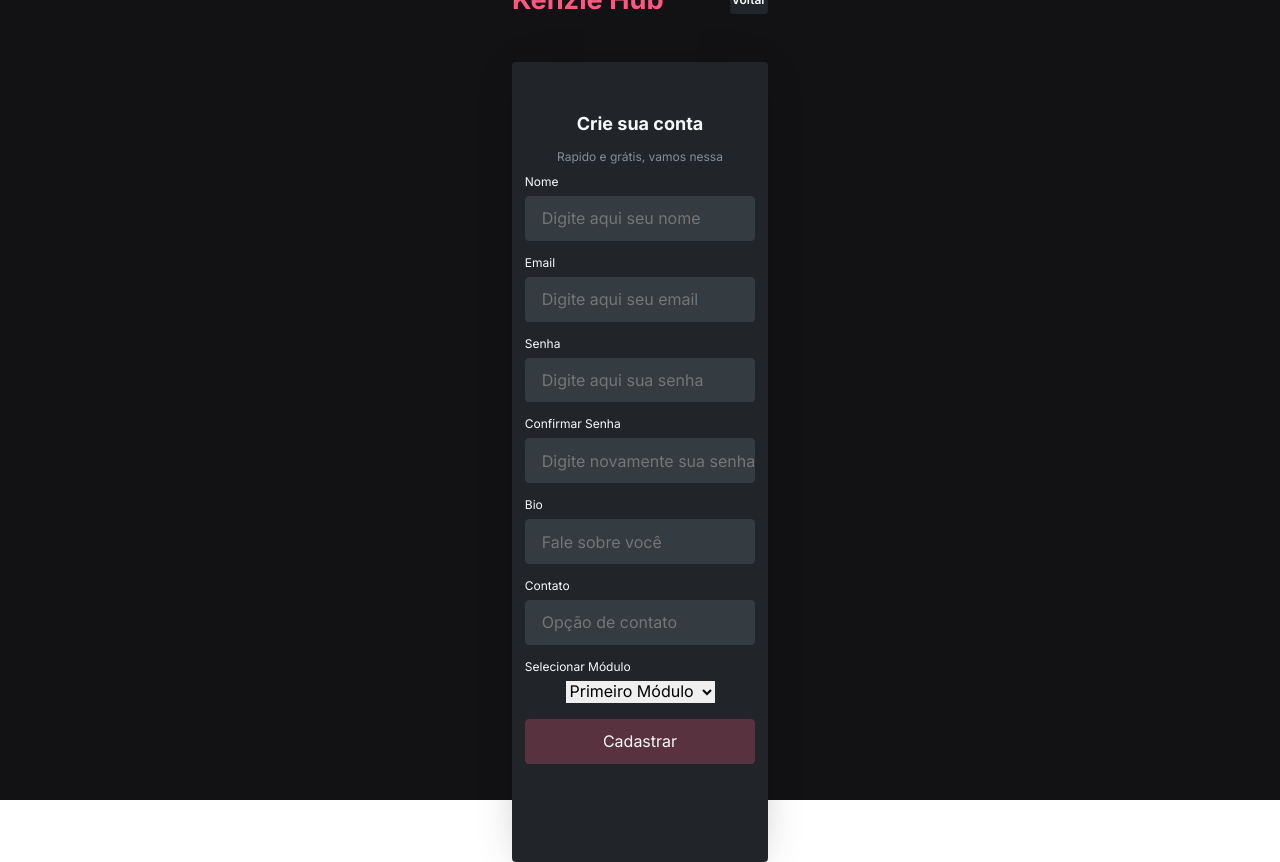
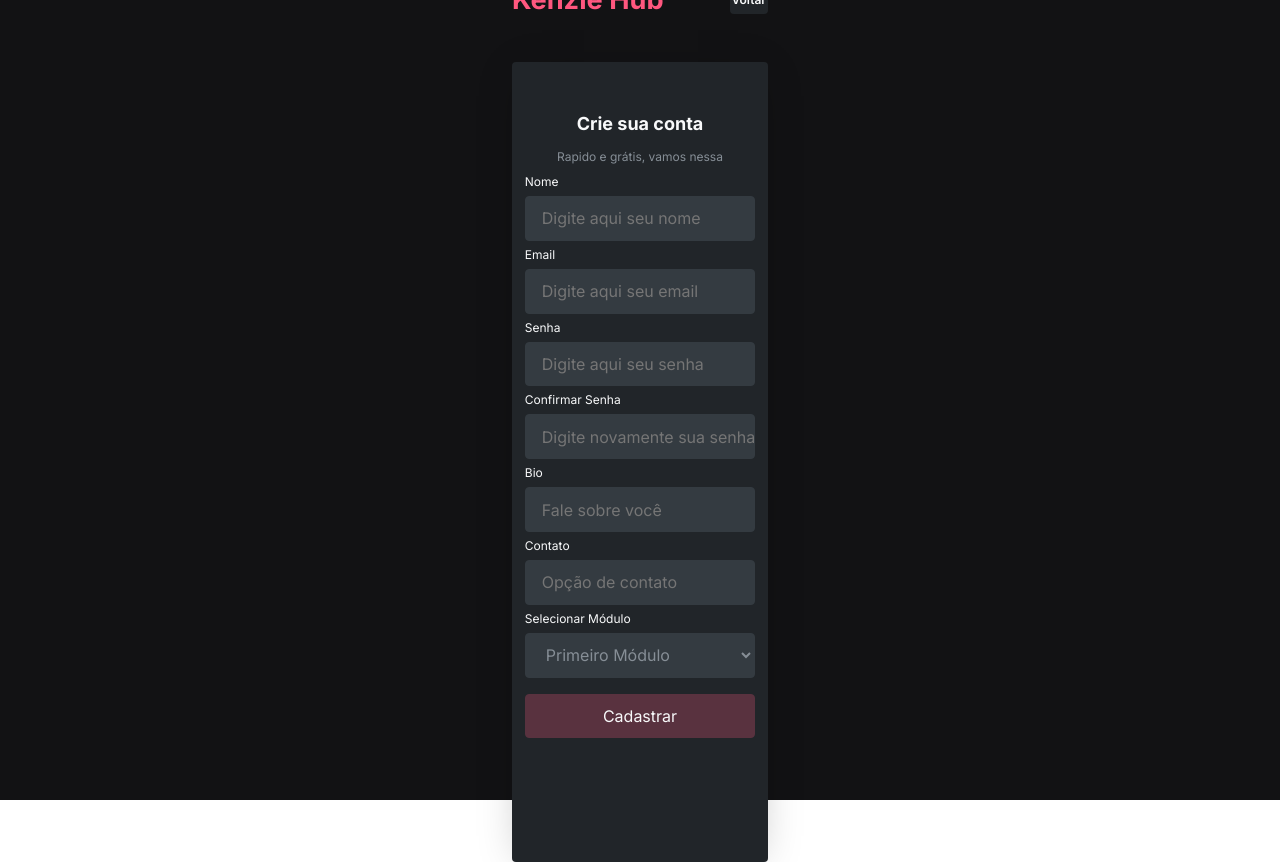
Before and after one commit to amonfanticelli/KenzieHub, a React (Create React App) app: page /Register in a window 1280 px wide. Built offline with nearby package versions, Linux system fonts and the light colour scheme.

Commit message:
entrega completa

```diff
--- a/package.json
+++ b/package.json
@@ -3,7 +3,11 @@
   "version": "0.1.0",
   "private": true,
   "dependencies": {
+    "@emotion/react": "^11.10.0",
+    "@emotion/styled": "^11.10.0",
     "@hookform/resolvers": "^2.9.7",
+    "@mui/icons-material": "^5.8.4",
+    "@mui/material": "^5.9.3",
     "@testing-library/jest-dom": "^5.16.4",
     "@testing-library/react": "^13.3.0",
     "@testing-library/user-event": "^13.5.0",
@@ -12,6 +16,7 @@
     "react": "^18.2.0",
     "react-dom": "^18.2.0",
     "react-hook-form": "^7.34.0",
+    "react-icons": "^4.4.0",
     "react-router-dom": "^6.3.0",
     "react-scripts": "5.0.1",
     "react-toastify": "^9.0.7",
--- /dev/null
+++ b/src/components/Input/index.jsx
@@ -0,0 +1,22 @@
+import { forwardRef } from "react";
+import { BiErrorCircle } from "react-icons/bi";
+
+import { Container, Error } from "./styles";
+
+const Input = forwardRef(({ id, label, error, ...register }, ref) => (
+  <>
+    <label htmlFor={id}>{label}</label>
+    <Container>
+      <input id={id} type="text" {...register} ref={ref} />
+
+      {error?.message && (
+        <Error>
+          <BiErrorCircle />
+          <span>{error.message}</span>
+        </Error>
+      )}
+    </Container>
+  </>
+));
+
+export default Input;
--- /dev/null
+++ b/src/components/Input/styles.js
@@ -0,0 +1,61 @@
+import styled from "styled-components";
+
+export const Container = styled.div`
+  display: flex;
+  align-items: center;
+  justify-content: center;
+  position: relative;
+  width: 100%;
+  input {
+    width: 90%;
+    height: 2.8rem;
+    min-height: 1.5rem;
+    padding-left: 1rem;
+
+    background-color: var(--color-grey-2);
+    border: 1.2182px solid #343b41;
+    border-radius: 4px;
+
+    font-style: normal;
+    font-weight: 400;
+    font-size: 1rem;
+    line-height: 1.625rem;
+  }
+  svg {
+    position: absolute;
+    color: red;
+    right: 30%;
+
+    color: #f10;
+    width: 20px;
+    height: 20px;
+  }
+`;
+
+export const Error = styled.div`
+  position: relative;
+  display: flex;
+  &:hover span {
+    opacity: 1;
+  }
+  span {
+    position: absolute;
+    background-color: #f10;
+    padding: 4px 15px;
+    border-radius: 3px;
+    left: 25px;
+    top: -1px;
+    opacity: 0;
+    transition: opacity 0.4s;
+    &::before {
+      content: "";
+      border-style: solid;
+      border-width: 10px 7px 0 7px;
+      transform: rotate(90deg);
+      border-color: #f10 transparent;
+      position: absolute;
+      top: 4px;
+      left: -7px;
+    }
+  }
+`;
--- a/src/pages/Login/index.jsx
+++ b/src/pages/Login/index.jsx
@@ -4,11 +4,19 @@ import { useNavigate, Link } from "react-router-dom";
 import { yupResolver } from "@hookform/resolvers/yup";
 import { useForm } from "react-hook-form";
 import * as yup from "yup";
-import React from "react";
 import { toast } from "react-toastify";
 import "react-toastify/dist/ReactToastify.css";
+import { FaRegEye } from "react-icons/fa";
+import { FaRegEyeSlash } from "react-icons/fa";
+import { useState } from "react";
 
 const Login = () => {
+  let inputType = "password";
+  const [visible, setVisibility] = useState("password");
+  const changeInputType = () => {
+    console.warn(inputType);
+    visible === "password" ? setVisibility("text") : setVisibility("password");
+  };
   const notifyAddCart = () =>
     toast.success("Adicionado ao carrinho!", { autoClose: 1000 });
 
@@ -22,7 +30,7 @@ const Login = () => {
   const formSchema = yup.object().shape({
     email: yup
       .string()
-      .email("Precisar se um email")
+      .email("Precisa ser um email")
       .required("Email obrigatório"),
     password: yup.string().required("Senha obrigatória"),
   });
@@ -69,18 +77,23 @@ const Login = () => {
         <label htmlFor="password">Senha</label>
         <input
           id="password"
-          type="password"
+          type={visible}
           placeholder="Senha"
           {...register("password")}
+        />{" "}
+        <FaRegEye
+          onClick={() => changeInputType()}
+          className="passwordIconShow"
         />
         <span>{errors.password?.message}</span>
         <button className="login" type="submit">
           Entrar
         </button>
         <span>Ainda não possui uma conta?</span>
-        <button className="registerButton">
-          <Link to="/Register"> Cadastre-se</Link>{" "}
-        </button>
+        <Link className="registerButton" to="/Register">
+          {" "}
+          Cadastre-se
+        </Link>
       </LoginForm>
     </Container>
   );
--- a/src/pages/Login/style.js
+++ b/src/pages/Login/style.js
@@ -19,6 +19,7 @@ export const Container = styled.section`
 `;
 
 export const LoginForm = styled.form`
+  position: relative;
   margin-top: 7rem;
   display: flex;
   flex-direction: column;
@@ -68,6 +69,12 @@ export const LoginForm = styled.form`
     line-height: 1.625rem;
   }
 
+  .passwordIconShow {
+    position: absolute;
+    right: 10%;
+    bottom: 52%;
+  }
+
   .login {
     width: 90%;
     height: 2.8rem;
@@ -96,14 +103,16 @@ export const LoginForm = styled.form`
     height: 2.8rem;
     min-height: 1.5rem;
     margin: 1rem;
+    display: flex;
+    align-items: center;
+    justify-content: center;
+    color: var(--color-grey-0);
 
     background: var(--color-grey-1);
 
     border: 1.2182px solid #59323f;
     border-radius: 4px;
-    a {
-      color: var(--color-grey-0);
-    }
+
     &:hover {
       transition: 0.8s;
       background: var(--color-grey-4);
--- a/src/pages/Singup/index.jsx
+++ b/src/pages/Singup/index.jsx
@@ -7,6 +7,8 @@ import { useNavigate, Link } from "react-router-dom";
 import React from "react";
 import { toast } from "react-toastify";
 import "react-toastify/dist/ReactToastify.css";
+// import { BiErrorCircle } from "react-icons/bi";
+import Input from "../../components/Input";
 
 const Singup = () => {
   const accountCreated = () =>
@@ -68,7 +70,6 @@ const Singup = () => {
     await api
       .post("users", newData)
       .then((response) => {
-        // navigate("/");
         response.status === 201
           ? navigate("/") && accountCreated()
           : accountError();
@@ -79,66 +80,83 @@ const Singup = () => {
     <Container>
       <ContainerTitle>
         <h1 className="kenzieHubTitle">Kenzie Hub</h1>
-        <button className="returnButton">
-          <Link to="/"> Voltar</Link>{" "}
-        </button>
+        <Link className="returnButton" to="/">
+          {" "}
+          Voltar
+        </Link>{" "}
       </ContainerTitle>
 
       <RegisterForm onSubmit={handleSubmit(onSubmit)}>
         <h2>Crie sua conta</h2>
         <p>Rapido e grátis, vamos nessa</p>
-        <label htmlFor="user">Nome</label>
+
+        <Input
+          id="user"
+          placeholder="Digite aqui seu nome"
+          label="Nome"
+          {...register("name")}
+          error={errors?.name}
+          type="text"
+        />
+        {/* <label htmlFor="user">Nome</label>
+
         <input
           id="user"
           placeholder="Digite aqui seu nome"
           type="text"
           {...register("name")}
-        />
-        <span>{errors.name?.message}</span>
-        <label htmlFor="userEmail">Email</label>
-        <input
+        /> */}
+        {/* {<errors.name?.message&& (<Error>
+            <BiErrorCircle />
+            </Error>
+            )}
+           */}
+        {/* <span>{errors.name?.message}</span> */}
+        <Input
           id="userEmail"
           placeholder="Digite aqui seu email"
+          label="Email"
+          {...register("email")}
+          error={errors?.email}
           type="text"
+        />
+
+        <Input
+          id="userPassword"
+          placeholder="Digite aqui seu senha"
+          label="Senha"
           {...register("email")}
+          error={errors?.password}
+          type="password"
         />
-        <span>{errors.email?.message}</span>
-        <label htmlFor="userPassword">Senha</label>
-        <input
-          id="userPassword"
-          placeholder="Digite aqui sua senha"
-          type="password"
-          {...register("password")}
-        />
-        <span>{errors.password?.message}</span>
-        <label htmlFor="userPasswordCheck">Confirmar Senha</label>
-        <input
+
+        <Input
           id="userPasswordCheck"
           placeholder="Digite novamente sua senha"
+          label="Confirmar Senha"
+          {...register("userPasswordCheck")}
+          error={errors?.userPasswordCheck}
           type="password"
-          {...register("userPasswordCheck")}
         />
-        <span>{errors.userPasswordCheck?.message}</span>
-        <label className="label" htmlFor="bio">
-          Bio
-        </label>
-        <input
+
+        <Input
           id="bio"
           placeholder="Fale sobre você"
+          label="Bio"
+          {...register("bio")}
+          error={errors?.bio}
           type="text"
-          {...register("bio")}
         />
-        <span>{errors.bio?.message}</span>
-        <label className="label" htmlFor="contact">
-          Contato
-        </label>
-        <input
+
+        <Input
           id="contact"
           placeholder="Opção de contato"
+          label="Contato"
+          {...register("contact")}
+          error={errors?.bio}
           type="text"
-          {...register("contact")}
         />
-        <span>{errors.contact?.message}</span>
+
         <label htmlFor="select"> Selecionar Módulo</label>
         <select name="" id="select" {...register("course_module")}>
           <option value="Primeiro módulo (Introdução ao Frontend)<">
--- a/src/pages/Singup/style.js
+++ b/src/pages/Singup/style.js
@@ -27,7 +27,7 @@ export const ContainerTitle = styled.div`
     color: var(--color-primary);
   }
 
-  button {
+  .returnButton {
     font-style: normal;
     font-weight: 600;
     font-size: 0.75rem;
@@ -35,7 +35,7 @@ export const ContainerTitle = styled.div`
     text-align: center;
     width: 15%;
     height: 100%;
-
+    color: var(--color-grey-0);
     background-color: var(--color-grey-3);
     border-radius: 4px;
 
@@ -44,14 +44,8 @@ export const ContainerTitle = styled.div`
     white-space: nowrap;
     &:hover {
       background-color: var(--color-grey-0);
-
-      a {
-        color: var(--color-grey-4);
-      }
+      color: var(--color-grey-3);
       transition: 0.5s;
-    }
-    a {
-      color: var(--color-grey-0);
     }
   }
   @media screen and (max-width: 1100px) {
@@ -87,10 +81,6 @@ export const RegisterForm = styled.form`
     font-weight: 400;
     font-size: 12px;
     line-height: 22px;
-    /* identical to box height, or 183% */
-
-    /* grey-1 */
-
     color: var(--color-grey-1);
   }
   label {
@@ -101,6 +91,20 @@ export const RegisterForm = styled.form`
     font-size: 0.75rem;
     color: var(--color-grey-0);
   }
+
+  /* .inputContainer {
+    position: relative;
+    width: 100%;
+    display: flex;
+    justify-content: center;
+    svg {
+      position: absolute;
+      color: red;
+      right: 10%;
+      bottom: 30%;
+    }
+  } */
+
   input {
     width: 90%;
     height: 2.8rem;
@@ -134,6 +138,22 @@ export const RegisterForm = styled.form`
       transition: 0.8s;
     }
   }
+  select {
+    width: 90%;
+    height: 2.8rem;
+    min-height: 1.5rem;
+    padding-left: 1rem;
+
+    color: var(--color-grey-1);
+    background-color: var(--color-grey-2);
+    border: 1.2182px solid #343b41;
+    border-radius: 4px;
+
+    font-style: normal;
+    font-weight: 400;
+    font-size: 1rem;
+    line-height: 1.625rem;
+  }
   @media screen and (max-width: 1100px) {
     width: 90%;
   }
```
Also changed, not shown: 2 other files (tests, documents, lock files or other folders).
